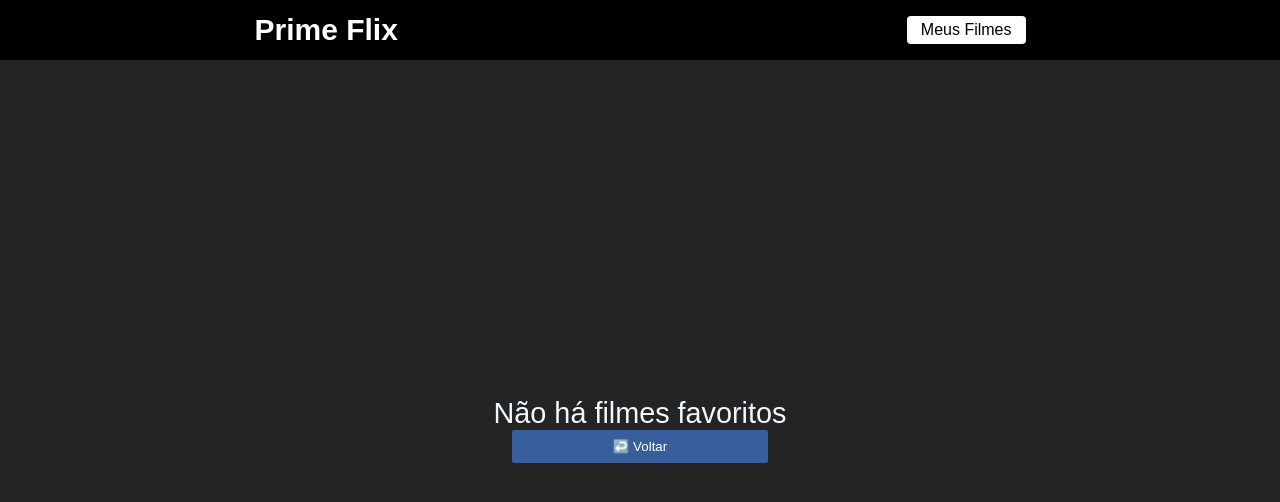
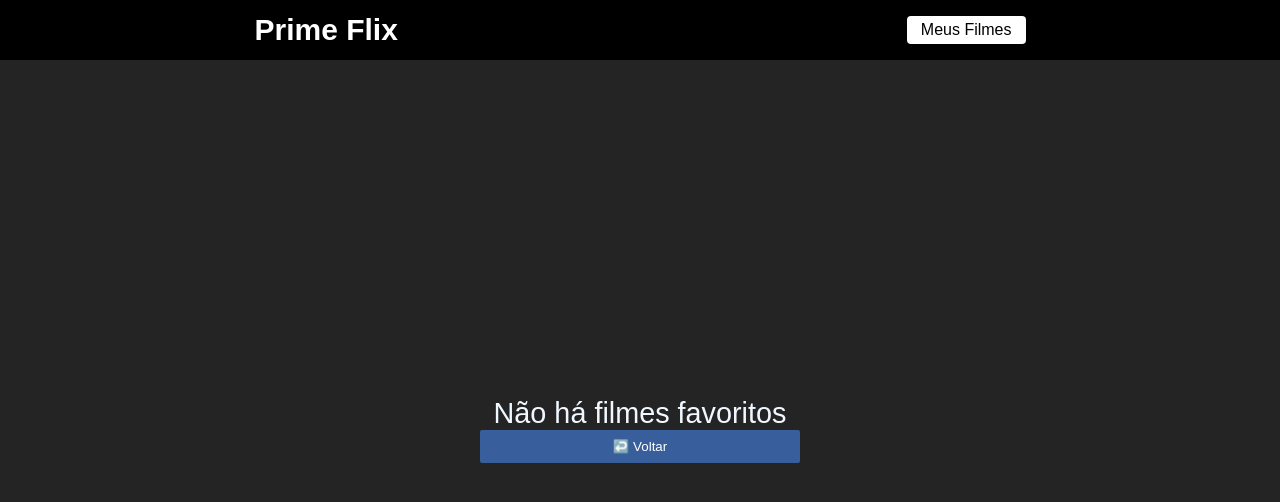
Before and after one commit to robsonluan95/Prime_Flix, a React (Vite) app: page /favorito in a window 1280 px wide. Shown: the top 502 px of the page. Built offline with nearby package versions, Linux system fonts and the light colour scheme.

Commit message:
Atualizado 0.06

```diff
--- a/src/pages/Filmes/FilmeFav.css
+++ b/src/pages/Filmes/FilmeFav.css
@@ -97,12 +97,12 @@
 .container-button{
     width: 100%;
     display: flex;
-    margin-top: 15px;
+    margin: 20px auto;
 }
 .btn-voltar{
     margin: 0 auto;
     border-radius: 2px;
-    width: 20%;
+    width: 25%;
     height: 2.5em;
     color: #fff;
     background:#385f9b !important;
```
